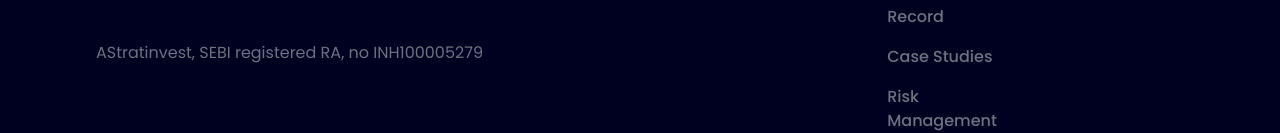
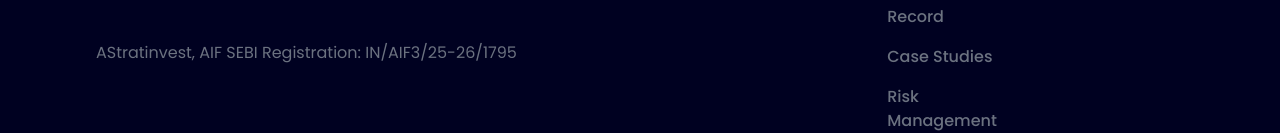
Before and after one commit to tholiaapoorv/astratinvest, a Next.js app: page /research/quantitative-model in a window 1280 px wide. Shown: the part 2661-2794 px from the top of the page. Built offline with nearby package versions, Linux system fonts and the light colour scheme; no server answers.

Commit message:
Update Footer.tsx
Adding SEBI registered number

```diff
--- a/components/Footer.tsx
+++ b/components/Footer.tsx
@@ -27,7 +27,7 @@ const Footer = () => {
               </p>
             </a>
             <p className="w-[90%] text-gray-500">
-              AStratinvest, SEBI registered RA, no INH100005279
+              AStratinvest, AIF SEBI Registration: IN/AIF3/25-26/1795
             </p>
           </div>
           <div className="grid gap-8 xsPhone:hidden tablet:grid tablet:grid-cols-3">
```
